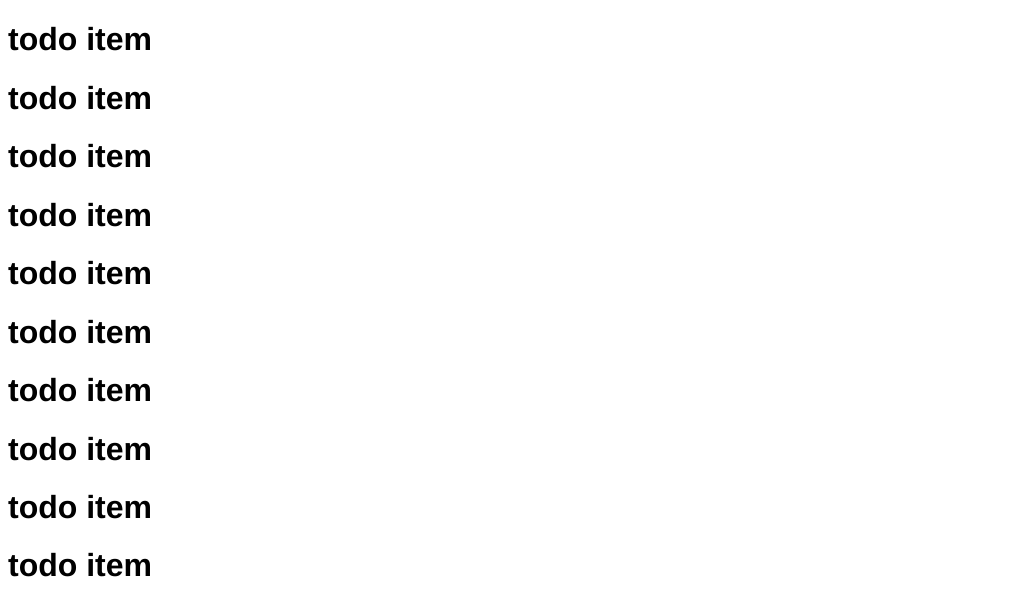
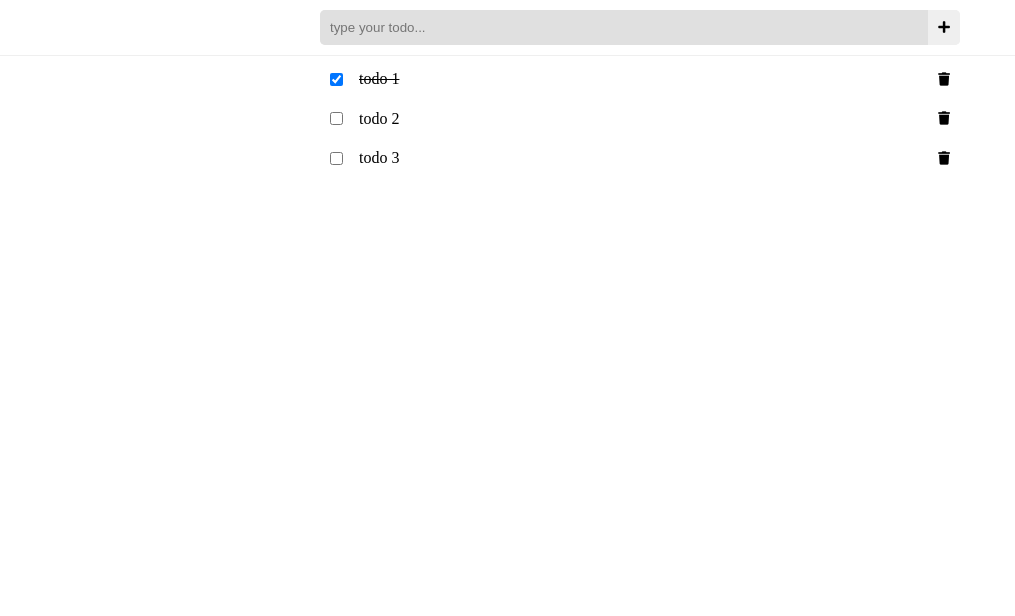
Before and after one commit to ra-md/todo-list-vuejs, a Vue app: page / in a window 1280 px wide. Shown: the top 616 px of the page, without its empty margins (0-1015 px from the left). Built offline with nearby package versions, Linux system fonts and the light colour scheme.

Commit message:
modified:   package.json 	modified:   public/index.html 	modified:   src/App.vue 	modified:   src/components/TodoItem.vue 	modified:   src/components/TodoList.vue 	new file:   vue.config.js

```diff
--- a/package.json
+++ b/package.json
@@ -29,7 +29,10 @@
       "plugin:vue/essential",
       "eslint:recommended"
     ],
-    "rules": {},
+    "rules": {
+      "no-console": "off",
+      "no-mixed-spaces-and-tabs": "off"
+    },
     "parserOptions": {
       "parser": "babel-eslint"
     }
--- a/public/index.html
+++ b/public/index.html
@@ -5,6 +5,7 @@
     <meta http-equiv="X-UA-Compatible" content="IE=edge">
     <meta name="viewport" content="width=device-width,initial-scale=1.0">
     <link rel="icon" href="<%= BASE_URL %>favicon.ico">
+    <link rel="stylesheet" href="https://cdnjs.cloudflare.com/ajax/libs/font-awesome/5.11.2/css/all.css">
     <title>todo-list-vuejs</title>
   </head>
   <body>
--- a/src/App.vue
+++ b/src/App.vue
@@ -1,6 +1,18 @@
 <template>
-  <div id="app">
-    <TodoList />
+  <div class="container">
+    <header class="site-header">
+      <div class="site-input container">
+        <input type="text" v-model="text" @keyup.enter="addTodo" placeholder="type your todo...">
+        <button class="btn site-input-btn" @click="addTodo"><i class="fas fa-plus"></i></button>
+      </div>
+    </header>
+    <main>
+      <TodoList
+        :todosData="todos"
+        @isCompleted="isCompleted"
+        @delete-todo="deleteTodo"
+      />
+    </main>
   </div>
 </template>
 
@@ -11,12 +23,129 @@
     name: 'app',
     components: {
       TodoList
-    }
+    },
+    data() {
+      return {
+        todos: [
+          {
+            id: 1,
+            text: 'todo 1',
+            completed: true
+          },
+          {
+            id: 2,
+            text: 'todo 2',
+            completed: false
+          },
+          {
+            id: 3,
+            text: 'todo 3',
+            completed: false
+          },
+        ],
+        text: '',
+      }
+    },
+    methods: {
+      generateNumber() {
+        return Math.round(Math.random() * (100000 - 1) + 1)
+      },
+      addTodo() {
+        const newtodo = {
+          id: this.generateNumber(),
+          text: this.text,
+          completed: false
+        }
+
+        const regex = /\S/
+
+        if(regex.test(this.text)) {
+          this.todos.unshift(newtodo)
+        }
+
+        this.text = ''
+      },
+      isCompleted(id) {
+        this.todos.map(todo => {
+          if(todo.id === id) todo.completed = !todo.completed
+          return todo
+        })
+      },
+      deleteTodo(id) {
+        this.todos = this.todos.filter(todo => todo.id !== id)
+      }
+    },
   }
 </script>
 
 <style>
-#app {
-  font-family: 'Avenir', Helvetica, Arial, sans-serif;
-}
+  body {
+    padding: 0;
+    margin: 0;
+  }
+
+  .container {
+    width: 95%;
+    margin: 0 auto;
+  }
+
+  main {
+    position: relative;
+    top: 3.7em;
+  }
+
+  .btn {
+    border: none;
+    background: none;
+    outline: none;
+    padding: 0;
+  }
+
+  .site-header {
+    border-bottom: 1px solid #efefef;
+    padding: 10px 0;
+    position: fixed;
+    top: 0;
+    left: 0;
+    right: 0;
+    background: white;
+    z-index: 10;
+  }
+
+  .site-input {
+    border-radius: 5px;
+    outline: none;
+    display: flex;
+    align-items: center;
+    background-color: #efefef;
+    position: relative;
+  }
+
+  .site-input input {
+    background: #e0e0e0;
+    border-radius: 5px 0 0 5px;
+    border: none;
+    width: 100%;
+    height: 100%;
+    padding: 10px;
+    outline: none;
+  }
+
+  .site-input input:focus {
+    border-radius: 5px 0 0 5px;
+    background-color: #d6d6d6;
+  }
+
+  .site-input-btn {
+    background-color: #efefef;
+    padding: 10px;
+    border-radius: 0 5px 5px 0;
+  }
+
+  @media (min-width: 685px) {
+    .container {
+      width: 50%;
+    }
+  }
+
 </style>
--- a/src/components/TodoItem.vue
+++ b/src/components/TodoItem.vue
@@ -1,5 +1,39 @@
 <template>
-	<div>
-		<h1>todo item</h1>
+	<div class="item">
+		<input @click="$emit('isCompleted', todo.id)" type="checkbox" :checked="todo.completed">
+		<p :class="{ 'line-through': todo.completed }">{{ todo.text }}</p>
+		<button class="btn" @click="$emit('delete-todo', todo.id)"><i class="fas fa-trash"></i></button>
 	</div>
 </template>
+
+<script>
+	export default {
+		props: {
+			todo: Object
+		}
+	}
+</script>
+
+
+<style scoped>
+	.line-through {
+		text-decoration: line-through;
+	}
+
+	.item {
+		display: flex;
+		align-items: center;
+		position: relative;
+		margin: 0 10px;
+	}
+
+	.item p {
+		width: 100%;
+		word-break: break-all;
+		margin: 0 1em;
+	}
+
+	.item input {
+		margin: 1em 0;
+	}
+</style>
--- a/src/components/TodoList.vue
+++ b/src/components/TodoList.vue
@@ -1,8 +1,11 @@
 <template>
 	<div>
-		<div v-for="(item, index) in 10" :key="index">
-			<TodoItem/>
-		</div>
+		<TodoItem v-for="td in todosData"
+			:key="td.id"
+			:todo="td"
+			@isCompleted="$emit('isCompleted', td.id)"
+			@delete-todo="$emit('delete-todo', td.id)"
+		/>
 	</div>
 </template>
 
@@ -10,6 +13,9 @@
 	import TodoItem from './TodoItem.vue'
 
 	export default {
+		props: {
+			todosData: Array
+		},
 		components: {
 			TodoItem
 		}
--- /dev/null
+++ b/vue.config.js
@@ -0,0 +1,3 @@
+module.exports = {
+	publicPath: '/'
+}
```
